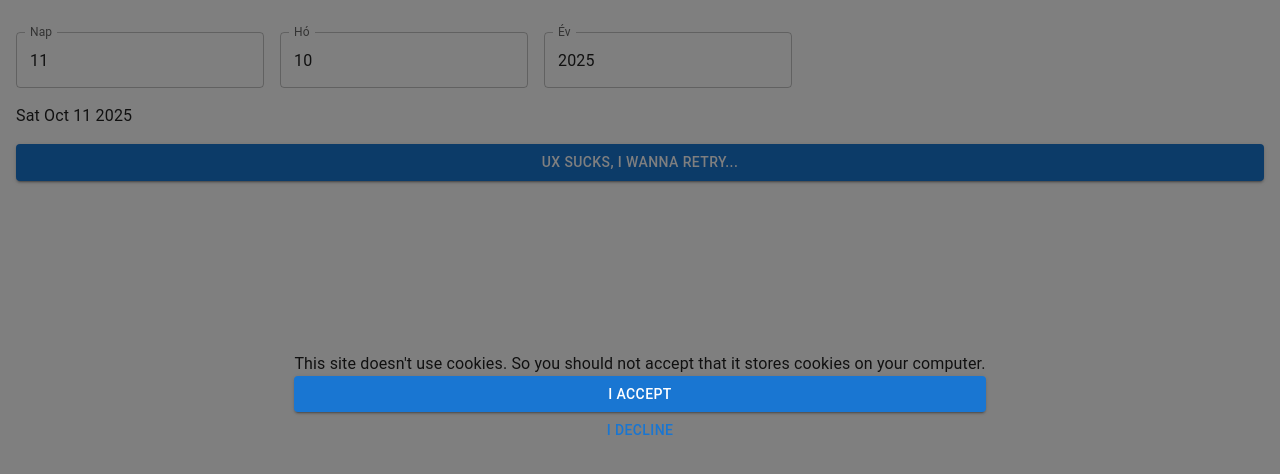
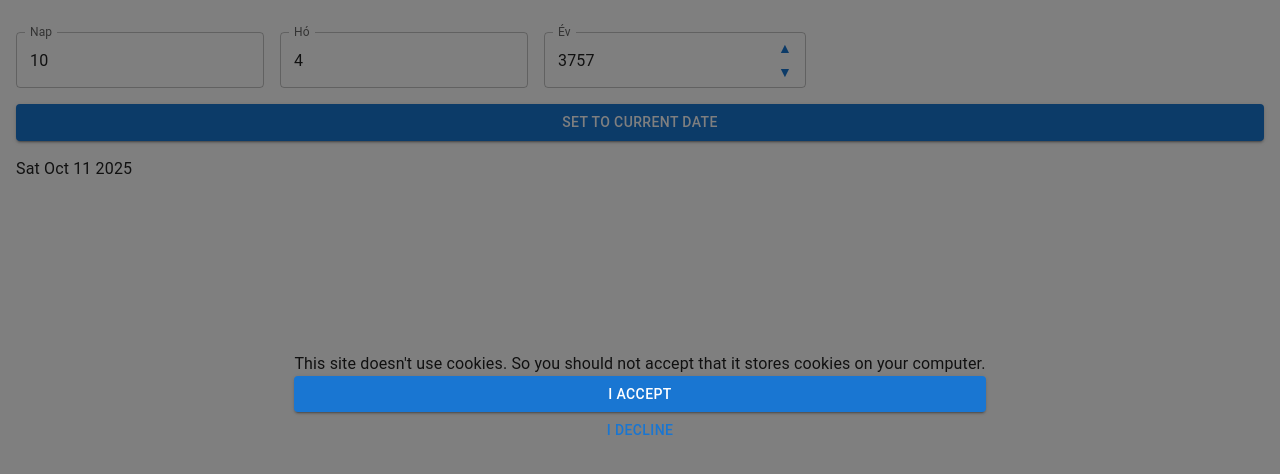
Before and after one commit to trombipeti/badux-date-picker, a React (Vite) app: page / in a window 1280 px wide. Shown: the top 474 px of the page. Built offline with nearby package versions, Linux system fonts and the light colour scheme.

Commit message:
Refactor code + fix invalid input resetting to NaN + add steppers to year input.

```diff
--- a/src/App.tsx
+++ b/src/App.tsx
@@ -1,4 +1,4 @@
-import { Button, CssBaseline, Stack, Typography } from "@mui/material";
+import { CssBaseline, Stack, Typography } from "@mui/material";
 import BaduxDatePicker from "./BaduxDatePicker";
 import { useState } from "react";
 import { CookieBanner } from "./CookieBanner";
@@ -10,11 +10,8 @@ function App() {
             <CssBaseline />
             <Stack p={2} spacing={2}>
                 <CookieBanner />
-                <BaduxDatePicker value={date} onChange={setDate} />
+                <BaduxDatePicker onChange={setDate} />
                 <Typography>{date?.toDateString()}</Typography>
-                <Button variant="contained" onClick={() => setDate(new Date())}>
-                    UX Sucks, I wanna retry...
-                </Button>
             </Stack>
         </>
     );
--- a/src/BaduxDatePicker.tsx
+++ b/src/BaduxDatePicker.tsx
@@ -1,67 +1,94 @@
-import { Stack, TextField } from "@mui/material";
-import { type FunctionComponent } from "react";
+import { Stack, TextField, Button } from "@mui/material";
+import { type FunctionComponent, useState } from "react";
 
 export type BaduxDatePickerProps = {
-    value?: Date | null;
     onChange?: (date: Date | null) => void;
 };
 
+type NumberStepperAdornmentProps = {
+	onStep: (step: number) => void;
+}
+
+const NumberStepperAdornment: FunctionComponent<NumberStepperAdornmentProps> = ({
+	onStep
+}) => {
+	return <Stack>
+		<Button sx={{minWidth: 0, padding: 0}} onClick={() => onStep(1)}>
+			▲
+		</Button>
+		<Button sx={{minWidth: 0, padding: 0}} onClick={() => onStep(-1)}>
+			▼
+		</Button>
+	</Stack>
+}
+
 const BaduxDatePicker: FunctionComponent<BaduxDatePickerProps> = ({
-    value,
     onChange,
 }) => {
 
-    const getMonth = () => value?.getMonth() ?? Math.floor(Math.random() * 12);
-    const getYear = () => value?.getFullYear() ?? Math.floor(Math.random() * 3000) + 1000;
-    const getDay = () => value?.getDate() ?? Math.floor(Math.random() * 33);
+    const getRandomMonth = () => Math.floor(Math.random() * 12);
+    const getRandomYear = () => Math.floor(Math.random() * 3000) + 1000;
+    const getRandomDay = () => Math.floor(Math.random() * 33);
 
-    return (
+	const [day, setDay] = useState<string>(getRandomDay().toString());
+	const [month, setMonth] = useState<string>(getRandomMonth().toString());
+	const [year, setYear] = useState<string>(getRandomYear().toString());
+
+	const handleChange = (date: Date) => {
+		onChange?.(date);
+		setDay(date.getDate().toString());
+		setMonth((date.getMonth() + 1).toString());
+		setYear(date.getFullYear().toString());
+	}
+
+    return (<Stack spacing={2}>
         <Stack direction={"row"} spacing={2}>
             <TextField
                 name="postal-code"
                 label="Nap"
-                // value is the day of the month in the value prop
-                value={value?.getDate() ?? ""}
-                onChange={(e) =>
-                    onChange?.(
+                value={day}
+                onChange={(e) => {
+                    e.target.value !== "" && !isNaN(+e.target.value) && handleChange(
                         new Date(
-                            getYear(),
-                            getMonth(),
+                            +year,
+                            +month,
                             +e.target.value,
                         ),
-                    )
-                }
+                    );
+                }}
             />
             <TextField
                 name=""
                 label="Hó"
-                value={value?.getMonth() === undefined ? "" : value.getMonth() + 1}
-                onChange={(e) =>
-                    onChange?.(
+                value={month}
+                onChange={(e) => {
+                    e.target.value !== "" && !isNaN(+e.target.value) && handleChange(
                         new Date(
-                            getYear(),
+                            +year,
                             +e.target.value - 1,
-                            getDay(),
+                            +day,
                         ),
-                    )
-                }
+                    );
+                }}
             />
             <TextField
                 name="postal-code"
                 label="Év"
-                value={value?.getFullYear() ?? ""}
-                onChange={(e) =>
-                    onChange?.(
-                        new Date(
-                            +e.target.value,
-                            0,
-                            1,
-                        ),
-                    )
-                }
+				slotProps={{
+					input: {
+						endAdornment: (
+							<NumberStepperAdornment
+								onStep={s => handleChange(new Date(+year + s, 0, 1))}
+							/>
+						),
+						readOnly: true
+					}
+				}}
+                value={year}
             />
         </Stack>
-    );
+		<Button onClick={() => handleChange(new Date())} variant="contained">Set to current date</Button>
+    </Stack>);
 };
 
 export default BaduxDatePicker;
```
